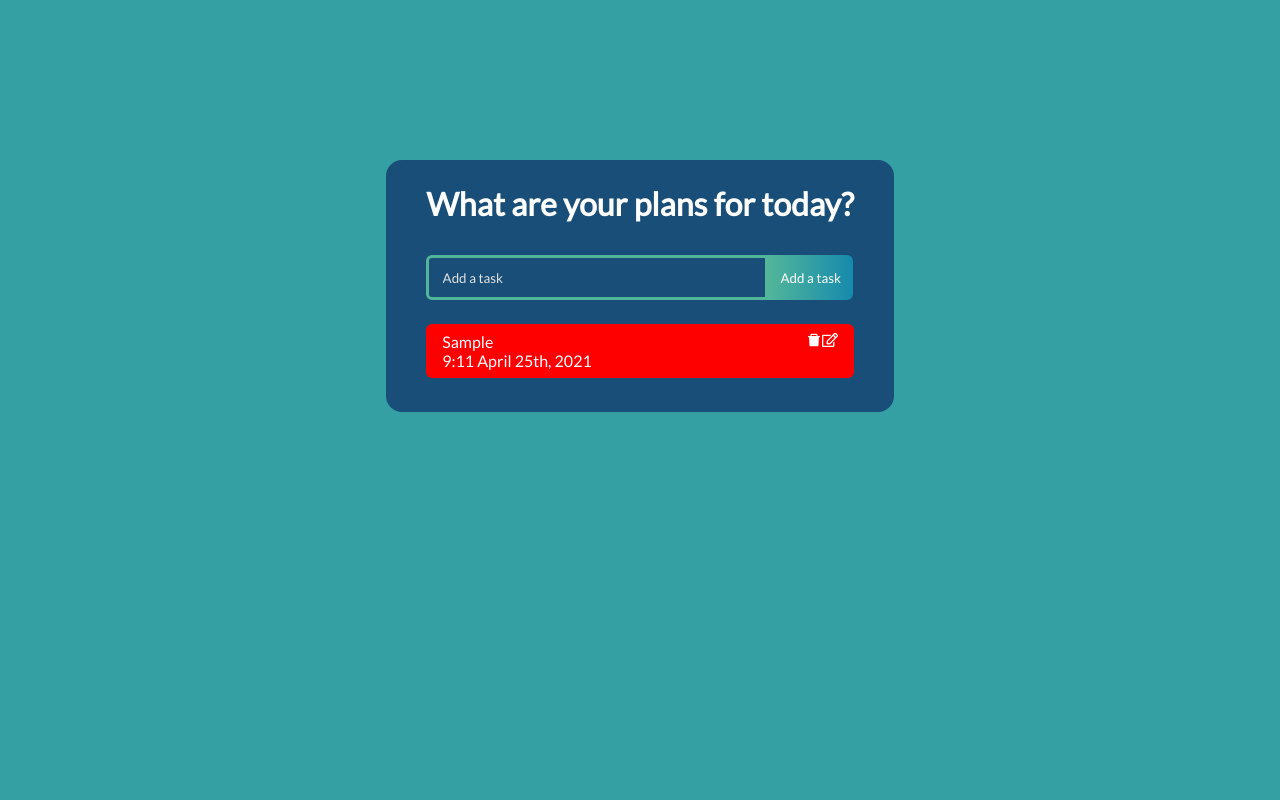
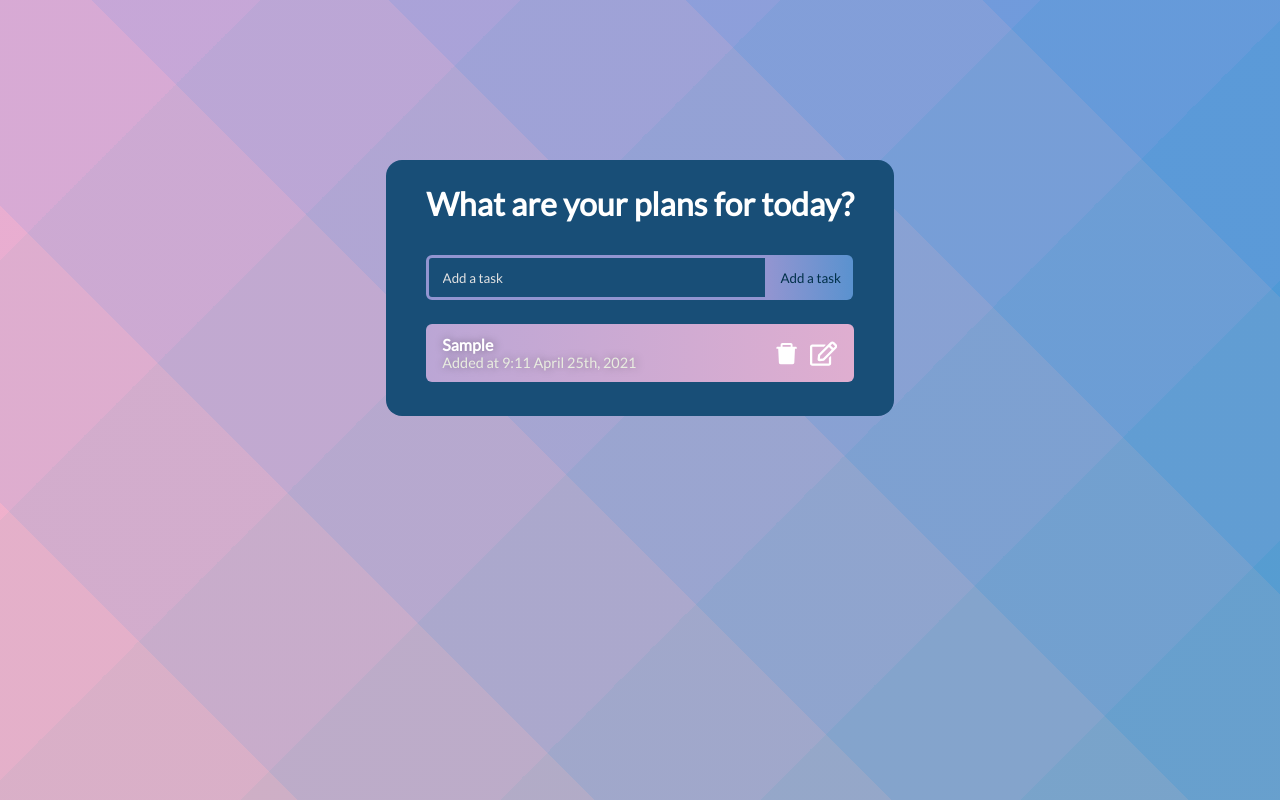
Before and after one commit to JustasBac/react-todo, a React (Create React App) app: page / in a window 1280 px wide. Both pictures are taken after typing "Sample" into the empty fields and a click on the button "Add a task". Built offline with nearby package versions, Linux system fonts and the light colour scheme.

Commit message:
stiline dalis baigta

```diff
--- a/public/index.html
+++ b/public/index.html
@@ -14,7 +14,7 @@
     -->
     <link rel="manifest" href="%PUBLIC_URL%/manifest.json" />
     <link rel="preconnect" href="https://fonts.gstatic.com">
-    <link href="https://fonts.googleapis.com/css2?family=Lato:wght@100;300;400&display=swap" rel="stylesheet">
+    <link href="https://fonts.googleapis.com/css2?family=Lato:wght@100;200;300;400&display=swap" rel="stylesheet">
     <!--
       Notice the use of %PUBLIC_URL% in the tags above.
       It will be replaced with the URL of the `public` folder during the build.
--- a/src/App.css
+++ b/src/App.css
@@ -7,7 +7,7 @@
 }
 
 body {
-  background-color: #34a0a4;
+  background-image: linear-gradient(45deg, rgba(254, 246, 210, 0.53) 0%, rgba(254, 246, 210, 0.53) 14.286%, rgba(221, 240, 216, 0.53) 14.286%, rgba(221, 240, 216, 0.53) 28.572%, rgba(188, 233, 223, 0.53) 28.572%, rgba(188, 233, 223, 0.53) 42.858%, rgba(156, 227, 229, 0.53) 42.858%, rgba(156, 227, 229, 0.53) 57.144%, rgba(123, 220, 235, 0.53) 57.144%, rgba(123, 220, 235, 0.53) 71.43%, rgba(90, 214, 242, 0.53) 71.43%, rgba(90, 214, 242, 0.53) 85.716%, rgba(57, 207, 248, 0.53) 85.716%, rgba(57, 207, 248, 0.53) 100.002%), linear-gradient(135deg, #f663c8 0%, #f663c8 12.5%, #df62c4 12.5%, #df62c4 25%, #c761c0 25%, #c761c0 37.5%, #b060bc 37.5%, #b060bc 50%, #985fb8 50%, #985fb8 62.5%, #815eb4 62.5%, #815eb4 75%, #695db0 75%, #695db0 87.5%, #525cac 87.5%, #525cac 100%);
 }
 
 .App {
@@ -54,7 +54,7 @@
   height: 45px;
   outline: none;
   padding-left: 1em;
-  border: solid #52b69a;
+  border: solid #9295d1;
   background: transparent;
   color: #fff;
   border-radius: 6px 0 0 6px;
@@ -83,19 +83,163 @@
   outline: none;
   border: none;
   border-radius: 0 6px 6px 0;
-  color: #fff;
-  background: -webkit-gradient(linear, left top, right top, from(#52b69a), to(#168aad));
-  background: linear-gradient(0.25turn, #52b69a, #168aad);
+  color: #003049;
+  background: -webkit-gradient(linear, left top, right top, from(#9295d1), to(#5a92cf));
+  background: linear-gradient(0.25turn, #9295d1, #5a92cf);
+  -webkit-transition: 0.3s ease-in-out;
+  transition: 0.3s ease-in-out;
+}
+
+.pagrindas .todo-form .todo-button:hover {
+  color: #e5e5e5;
+  cursor: pointer;
+  background: -webkit-gradient(linear, left top, right top, from(#9295d1), to(#5a70cf));
+  background: linear-gradient(0.25turn, #9295d1, #5a70cf);
 }
 
 .pagrindas .todo-row {
-  background: red;
-  padding: .5em 1em;
+  background: -webkit-gradient(linear, left top, right top, from(#9295d1), to(#618dd1));
+  background: linear-gradient(0.25turn, #9295d1, #618dd1);
   border-radius: 6px;
   margin-bottom: 10px;
+  text-shadow: rgba(0, 0, 0, 0.4) 1px 0px 10px;
+  font-weight: 800;
+  display: -webkit-box;
+  display: -ms-flexbox;
+  display: flex;
+  -webkit-box-orient: horizontal;
+  -webkit-box-direction: normal;
+      -ms-flex-direction: row;
+          flex-direction: row;
+  -webkit-box-pack: justify;
+      -ms-flex-pack: justify;
+          justify-content: space-between;
+  -webkit-box-align: center;
+      -ms-flex-align: center;
+          align-items: center;
+  -webkit-transition: 0.3s ease-in-out;
+  transition: 0.3s ease-in-out;
+  animation-name: fadeIn;
+  -webkit-animation-name: fadeIn;
+  animation-duration: 1s;
+  -webkit-animation-duration: 1s;
+  animation-timing-function: ease-in-out;
+  -webkit-animation-timing-function: ease-in-out;
+  visibility: visible !important;
 }
 
-.pagrindas .todo-row .eilute .icons {
-  float: right;
+@-webkit-keyframes fadeIn {
+  0% {
+    -webkit-transform: translateY(4em);
+            transform: translateY(4em);
+    opacity: 0.0;
+  }
+  60% {
+    -webkit-transform: scale(1.1);
+            transform: scale(1.1);
+  }
+  80% {
+    -webkit-transform: scale(0.9);
+            transform: scale(0.9);
+    opacity: 1;
+  }
+  100% {
+    -webkit-transform: scale(1);
+            transform: scale(1);
+    opacity: 1;
+  }
+}
+
+@keyframes fadeIn {
+  0% {
+    -webkit-transform: translateY(4em);
+            transform: translateY(4em);
+    opacity: 0.0;
+  }
+  60% {
+    -webkit-transform: scale(1.1);
+            transform: scale(1.1);
+  }
+  80% {
+    -webkit-transform: scale(0.9);
+            transform: scale(0.9);
+    opacity: 1;
+  }
+  100% {
+    -webkit-transform: scale(1);
+            transform: scale(1);
+    opacity: 1;
+  }
+}
+
+.pagrindas .todo-row.complete {
+  text-decoration: line-through;
+  opacity: 0.4;
+}
+
+.pagrindas .todo-row .stulpelis {
+  display: -webkit-box;
+  display: -ms-flexbox;
+  display: flex;
+  -webkit-box-orient: vertical;
+  -webkit-box-direction: normal;
+      -ms-flex-direction: column;
+          flex-direction: column;
+  width: 80%;
+  padding: .7em 1em;
+}
+
+.pagrindas .todo-row .icons {
+  font-size: 1.7em;
+  margin-right: .6em;
+  display: -webkit-box;
+  display: -ms-flexbox;
+  display: flex;
+}
+
+.pagrindas .todo-row .icons .edit-icon {
+  margin-left: 10px;
+  -webkit-transition: 0.3s ease-in-out;
+  transition: 0.3s ease-in-out;
+}
+
+.pagrindas .todo-row .icons .edit-icon:hover {
+  color: rgba(255, 255, 255, 0.5);
+}
+
+.pagrindas .todo-row .icons .delete-icon {
+  -webkit-transition: 0.3s ease-in-out;
+  transition: 0.3s ease-in-out;
+}
+
+.pagrindas .todo-row .icons .delete-icon:hover {
+  color: rgba(255, 255, 255, 0.5);
+}
+
+.pagrindas .todo-row .todo-data {
+  font-weight: 400;
+  font-size: 0.9em;
+  color: #e8eddf;
+}
+
+.pagrindas .todo-row:nth-child(4n + 1) {
+  background: -webkit-gradient(linear, left top, right top, from(#5a92cf), to(#488dcc));
+  background: linear-gradient(0.25turn, #5a92cf, #488dcc);
+}
+
+.pagrindas .todo-row:nth-child(4n + 2) {
+  background: -webkit-gradient(linear, left top, right top, from(#3dafaf), to(#2dacc8));
+  background: linear-gradient(0.25turn, #3dafaf, #2dacc8);
+}
+
+.pagrindas .todo-row:nth-child(4n + 3) {
+  background: -webkit-gradient(linear, left top, right top, from(#bba6d5), to(#dfaed0));
+  background: linear-gradient(0.25turn, #bba6d5, #dfaed0);
+}
+
+.pagrindas .todo-row:hover {
+  -webkit-transform: scale(1.05);
+          transform: scale(1.05);
+  cursor: pointer;
 }
 /*# sourceMappingURL=app.css.map */
--- a/src/app.scss
+++ b/src/app.scss
@@ -6,7 +6,8 @@
 }
 
 body {
-    background-color: #34a0a4;
+    // background-color: #34a0a4;
+    background-image: linear-gradient(45deg, rgba(254, 246, 210, 0.53) 0%, rgba(254, 246, 210, 0.53) 14.286%, rgba(221, 240, 216, 0.53) 14.286%, rgba(221, 240, 216, 0.53) 28.572%, rgba(188, 233, 223, 0.53) 28.572%, rgba(188, 233, 223, 0.53) 42.858%, rgba(156, 227, 229, 0.53) 42.858%, rgba(156, 227, 229, 0.53) 57.144%, rgba(123, 220, 235, 0.53) 57.144%, rgba(123, 220, 235, 0.53) 71.42999999999999%, rgba(90, 214, 242, 0.53) 71.43%, rgba(90, 214, 242, 0.53) 85.71600000000001%, rgba(57, 207, 248, 0.53) 85.716%, rgba(57, 207, 248, 0.53) 100.002%), linear-gradient(135deg, rgb(246, 99, 200) 0%, rgb(246, 99, 200) 12.5%, rgb(223, 98, 196) 12.5%, rgb(223, 98, 196) 25%, rgb(199, 97, 192) 25%, rgb(199, 97, 192) 37.5%, rgb(176, 96, 188) 37.5%, rgb(176, 96, 188) 50%, rgb(152, 95, 184) 50%, rgb(152, 95, 184) 62.5%, rgb(129, 94, 180) 62.5%, rgb(129, 94, 180) 75%, rgb(105, 93, 176) 75%, rgb(105, 93, 176) 87.5%, rgb(82, 92, 172) 87.5%, rgb(82, 92, 172) 100%);
 }
 
 .App {
@@ -37,7 +38,7 @@
             height: 45px;
             outline: none;
             padding-left: 1em;
-            border: solid #52b69a;
+            border: solid rgb(146, 149, 209);
             background: transparent;
             color: #fff;
             border-radius: 6px 0 0 6px;
@@ -51,21 +52,103 @@
             height: 45px;
             outline: none;
             border: none;
-            // padding: 1.5em 0;
             border-radius: 0 6px 6px 0;
-            color: #fff;
-            background: linear-gradient(0.25turn, #52b69a, #168aad);
+            color: #003049;
+            background: linear-gradient(0.25turn, rgb(146, 149, 209), rgb(90, 146, 207));
+            transition: 0.3s ease-in-out;
+            &:hover {
+                color: #e5e5e5;
+                cursor: pointer;
+                background: linear-gradient(0.25turn, rgb(146, 149, 209), rgb(90, 112, 207));
+            }
         }
     }
     .todo-row {
-        background: red;
-        padding: .5em 1em;
+        background: linear-gradient(0.25turn, rgb(146, 149, 209), rgb(97, 141, 209)); //2
         border-radius: 6px;
         margin-bottom: 10px;
-        .eilute {
-            .icons {
-                float: right;
+        text-shadow: rgba(0, 0, 0, 0.4) 1px 0px 10px;
+        font-weight: 800;
+        display: flex;
+        flex-direction: row;
+        justify-content: space-between;
+        align-items: center;
+        transition: 0.3s ease-in-out;
+        //anim
+        animation-name: fadeIn;
+        -webkit-animation-name: fadeIn;
+        animation-duration: 1s;
+        -webkit-animation-duration: 1s;
+        animation-timing-function: ease-in-out;
+        -webkit-animation-timing-function: ease-in-out;
+        visibility: visible !important;
+        //end
+        @keyframes fadeIn {
+            0% {
+                transform: translateY(4em);
+                opacity: 0.0;
             }
+            60% {
+                transform: scale(1.1);
+            }
+            80% {
+                transform: scale(0.9);
+                opacity: 1;
+            }
+            100% {
+                transform: scale(1);
+                opacity: 1;
+            }
+        }
+        &.complete {
+            text-decoration: line-through;
+            opacity: 0.4;
+        }
+        .stulpelis {
+            display: flex;
+            flex-direction: column;
+            width: 80%;
+            padding: .7em 1em;
+        }
+        .icons {
+            font-size: 1.7em;
+            margin-right: .6em;
+            display: flex;
+            .edit-icon {
+                margin-left: 10px;
+                transition: 0.3s ease-in-out;
+                &:hover {
+                    color: rgba(255, 255, 255, 0.5);
+                }
+            }
+            .delete-icon {
+                transition: 0.3s ease-in-out;
+                &:hover {
+                    color: rgba(255, 255, 255, 0.5);
+                }
+            }
+        }
+        .todo-data {
+            font-weight: 400;
+            font-size: 0.9em;
+            color: #e8eddf;
+        }
+        &:nth-child(4n + 1) {
+            //3
+            background: linear-gradient(0.25turn, rgb(90, 146, 207), rgb(72, 141, 204));
+        }
+        &:nth-child(4n + 2) {
+            //4
+            background: linear-gradient(0.25turn, rgb(61, 175, 175), rgb(45, 172, 200));
+        }
+        &:nth-child(4n + 3) {
+            //1 ir 5
+            // background: linear-gradient(0.25turn, #faa307, #f48c06);
+            background: linear-gradient(0.25turn, rgb(187, 166, 213), rgb(223, 174, 208));
+        }
+        &:hover {
+            transform: scale(1.05);
+            cursor: pointer;
         }
     }
 }
--- a/src/components/Todo.js
+++ b/src/components/Todo.js
@@ -7,38 +7,37 @@
     const [edit, setEdit] = useState({
         id: null,
         value: ''
-    })
+    });
 
     const submitUpdate = value => {
         updateTodo(edit.id, value);
         setEdit({
             id: null,
             value: ''
-        })
-    }
+        });
+    };
 
     if (edit.id) {
         return <TodoForm edit={edit} onSubmit={submitUpdate} />
     }
+    return todos.map((todo, index) => (
+        <div className={todo.isComplete ? 'todo-row complete' : 'todo-row'} key={index} >
 
-    return todos.map((todo, index) => (
-        <div className={todo.isComplete ? 'todo-row complete' : 'todo-row'} key={index}>
-
-            <div className="eilute">
-                <div key={todo.id} onClick={() => completeTodo(todo.id)}>
+            <div className="stulpelis" onClick={() => completeTodo(todo.id)}>
+                <div key={todo.id} >
                     {todo.text}
-                    <div className="icons">
-                        <AiFillDelete onClick={() => removeTodo(todo.id)} className="delete-icon" />
-                        <FaRegEdit onClick={() => setEdit({ id: todo.id, value: todo.text })} className="edit-icon" />
-                    </div>
+                </div>
+                <div className="todo-data">
+                    Added at {todo.date}
                 </div>
             </div>
-            <div>
-                {todo.date}
+
+            <div className="icons">
+                <AiFillDelete onClick={() => removeTodo(todo.id)} className="delete-icon" />
+                <FaRegEdit onClick={() => setEdit({ id: todo.id, value: todo.text })} className="edit-icon" />
             </div>
-
-        </div>
-    ))
+        </div >
+    ));
 }
 
 export default Todo
--- a/src/components/TodoForm.js
+++ b/src/components/TodoForm.js
@@ -6,9 +6,9 @@
             var a = objToday;
             if (/1/.test(parseInt((a + "").charAt(0)))) return "th";
             a = parseInt((a + "").charAt(1));
-            return 1 == a ? "st" : 2 == a ? "nd" : 3 == a ? "rd" : "th"
+            return 1 === a ? "st" : 2 === a ? "nd" : 3 === a ? "rd" : "th"
         }(),
-        dayOfMonth = today + (objToday.getDate() < 10) ? '0' + objToday.getDate() + domEnder : objToday.getDate() + domEnder,
+        dayOfMonth = (objToday.getDate() < 10) ? '0' + objToday.getDate() + domEnder : objToday.getDate() + domEnder,
         months = new Array('January', 'February', 'March', 'April', 'May', 'June', 'July', 'August', 'September', 'October', 'November', 'December'),
         curMonth = months[objToday.getMonth()],
         curYear = objToday.getFullYear(),
--- a/src/components/TodoList.js
+++ b/src/components/TodoList.js
@@ -22,7 +22,6 @@
 
     const removeTodo = id => {
         const removeArr = [...todos].filter(todo => todo.id !== id);
-
         setTodos(removeArr);
     }
 
```
Also changed, not shown: 1 other file (tests, documents, lock files or other folders).
